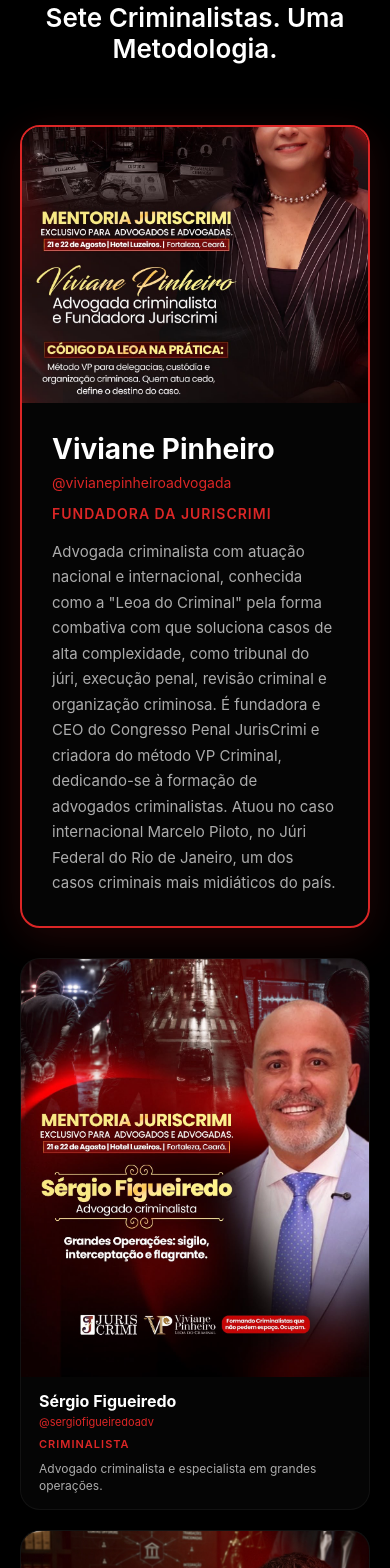
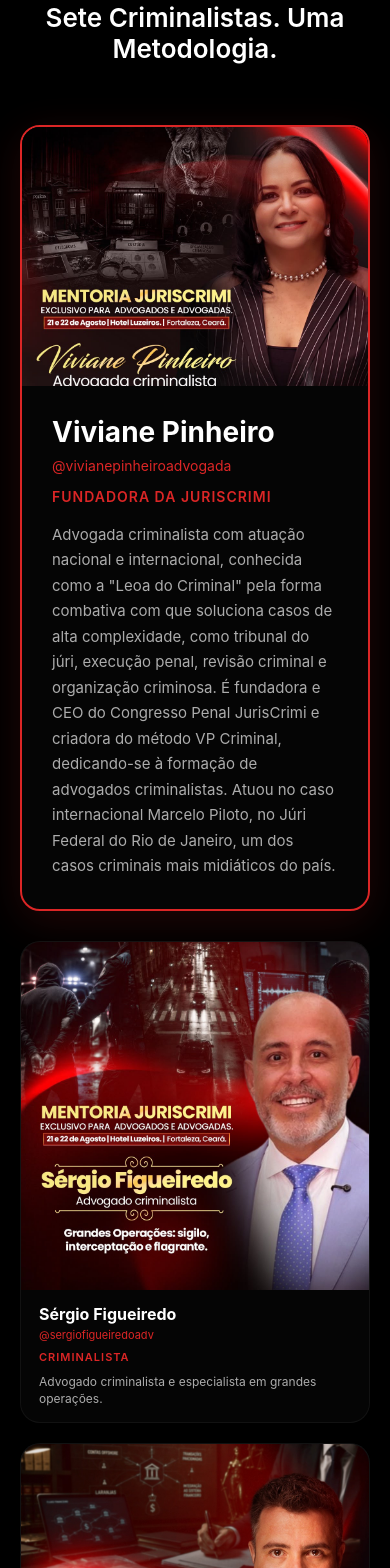
Before and after one commit to aleanmendonca/mentoriajuriscrimi, a React (Vite) app: page / in a window 390 px wide. Shown: the part 6100-7668 px from the top of the page. Built offline with nearby package versions, Linux system fonts and the light colour scheme; a web font is replaced by a local one.

Commit message:
Ajuste imagens dos professores no mobile

```diff
--- a/src/App.jsx
+++ b/src/App.jsx
@@ -1014,7 +1014,7 @@
               <div style={{
                 position: 'relative',
                 width: isMobile ? '100%' : '350px',
-                paddingTop: isMobile ? '80%' : 'auto',
+                paddingTop: isMobile ? '75%' : 'auto',
                 minHeight: isMobile ? '0' : '280px',
                 background: '#1a1a1a',
                 overflow: 'hidden',
@@ -1029,6 +1029,7 @@
                     width: '100%',
                     height: '100%',
                     objectFit: 'cover',
+                    objectPosition: 'center top',
                     pointerEvents: 'none',
                   }}
                 />
@@ -1075,7 +1076,7 @@
               <div style={{
                 position: 'relative',
                 width: '100%',
-                paddingTop: '120%',
+                paddingTop: isMobile ? '100%' : '120%',
                 background: '#1a1a1a',
                 overflow: 'hidden',
               }}>
@@ -1089,6 +1090,7 @@
                     width: '100%',
                     height: '100%',
                     objectFit: 'cover',
+                    objectPosition: 'center top',
                     pointerEvents: 'none',
                   }}
                 />
```
